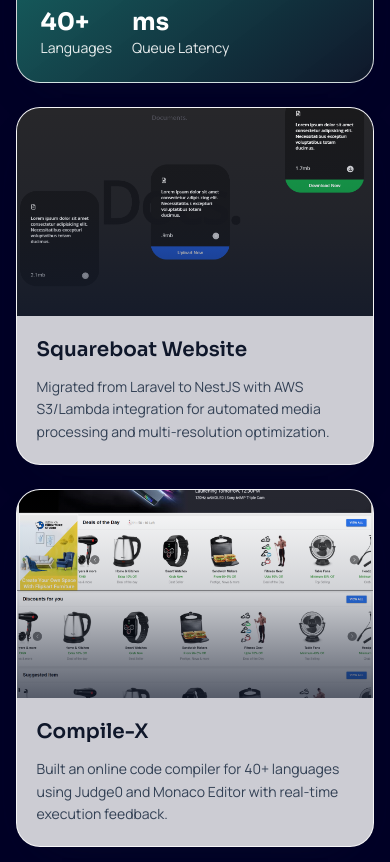
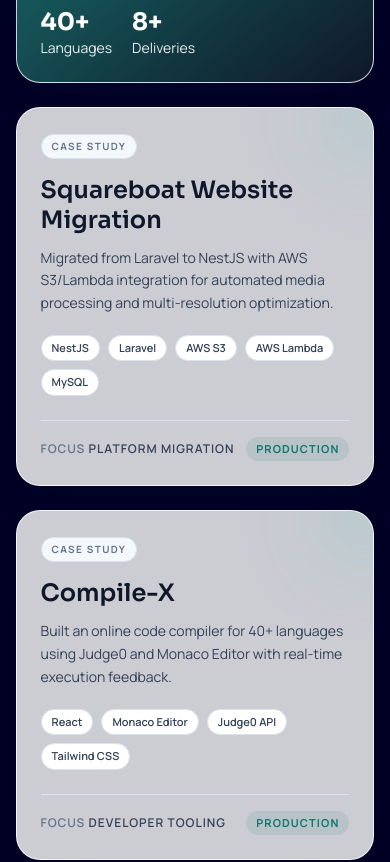
Before and after one commit to ammarkhan575/My-Portfolio, a React (Create React App) app: page / in a window 390 px wide. Shown: the part 5420-6282 px from the top of the page. Built offline with nearby package versions, Linux system fonts and the light colour scheme.

Commit message:
UPDATE: Refactor project details and enhance skill representation in the portfolio

```diff
--- a/src/components/SkillsLogo.jsx
+++ b/src/components/SkillsLogo.jsx
@@ -17,7 +17,7 @@
   SiTypescript,
 } from "react-icons/si";
 import { FaAws } from "react-icons/fa";
-import { FaBolt, FaNetworkWired, FaSitemap, FaTachometerAlt } from "react-icons/fa";
+import { FaBolt, FaNetworkWired, FaSitemap } from "react-icons/fa";
 
 const SKILL_ICONS = [
   { name: "PHP", icon: SiPhp, color: "text-indigo-600" },
--- a/src/scenes/Landing.jsx
+++ b/src/scenes/Landing.jsx
@@ -92,7 +92,7 @@
                                 <p className="text-[11px] font-semibold uppercase tracking-[0.16em] text-muted">
                                     Experience
                                 </p>
-                                <p className="mt-1 font-display text-lg font-bold text-ink">3+ Years</p>
+                                <p className="mt-1 font-display text-lg font-bold text-ink">2+ Years</p>
                             </div>
                         )}
                     </div>
--- a/src/scenes/Projects.jsx
+++ b/src/scenes/Projects.jsx
@@ -1,61 +1,61 @@
 import { motion } from "framer-motion";
-import project1 from "../assets/project-1.jpeg";
-import project2 from "../assets/project-2.jpeg";
-import project3 from "../assets/project-3.jpeg";
-import project4 from "../assets/project-4.jpeg";
-import project5 from "../assets/project-5.jpeg";
-import project6 from "../assets/project-6.jpeg";
-import project7 from "../assets/project-7.jpeg";
-import project8 from "../assets/project-8.png";
 
 const PROJECTS = [
     {
-        title: "Squareboat Website",
-        subtitle:
+        title: "Squareboat Website Migration",
+        summary:
             "Migrated from Laravel to NestJS with AWS S3/Lambda integration for automated media processing and multi-resolution optimization.",
-        image: project1,
+        focus: "Platform Migration",
+        stack: ["NestJS", "Laravel", "AWS S3", "AWS Lambda", "MySQL"],
     },
     {
         title: "Compile-X",
-        subtitle:
+        summary:
             "Built an online code compiler for 40+ languages using Judge0 and Monaco Editor with real-time execution feedback.",
-        image: project2,
+        focus: "Developer Tooling",
+        stack: ["React", "Monaco Editor", "Judge0 API", "Tailwind CSS"],
     },
     {
         title: "Job Portal",
-        subtitle:
+        summary:
             "Delivered a multi-role recruitment platform with Redis-backed security, RTK Query data flows, and automated alerts.",
-        image: project3,
+        focus: "Product Platform",
+        stack: ["React", "NestJS", "MySQL", "Redis", "RTK Query"],
     },
     {
         title: "Referral System",
-        subtitle:
+        summary:
             "Automated referral payouts and ledger generation for an education platform to reduce manual finance overhead.",
-        image: project4,
+        focus: "Business Automation",
+        stack: ["NestJS", "MySQL", "Ledger Logic", "Admin Workflows"],
     },
     {
         title: "HRMS Platform",
-        subtitle:
+        summary:
             "Migrated work log drafts from local storage to backend persistence for seamless cross-device continuity.",
-        image: project5,
+        focus: "Product Enhancement",
+        stack: ["React", "NestJS", "State Management", "API Design"],
     },
     {
         title: "Performance Optimization",
-        subtitle:
+        summary:
             "Resolved N+1 query bottlenecks and improved critical API latency with optimized query and indexing strategy.",
-        image: project6,
+        focus: "Scalability",
+        stack: ["SQL", "Query Optimization", "Indexing", "Backend APIs"],
     },
     {
         title: "Automated EL System",
-        subtitle:
+        summary:
             "Removed manual HR intervention by automating earned leave calculations and reducing operational errors.",
-        image: project7,
+        focus: "Workflow Automation",
+        stack: ["NestJS", "Business Rules", "Data Validation"],
     },
     {
         title: "Email Queue System",
-        subtitle:
+        summary:
             "Implemented Redis-backed async email delivery reducing synchronous API response time from seconds to milliseconds.",
-        image: project8,
+        focus: "Queue Architecture",
+        stack: ["Redis", "Queues", "Async Processing", "Node.js"],
     },
 ];
 
@@ -73,24 +73,43 @@
     visible: { opacity: 1, y: 0 },
 };
 
-const Project = ({ title, subtitle, image }) => {
+const Project = ({ title, summary, focus, stack }) => {
     return (
         <motion.article
             variants={projectVariant}
-            className="panel group overflow-hidden border border-white/90"
+            className="panel group relative overflow-hidden border border-line/90 bg-white/90 p-6 sm:p-7 transition duration-300 hover:-translate-y-1 hover:border-accent/35 hover:shadow-soft"
         >
-            <div className="relative h-52 overflow-hidden">
-                <img
-                    className="h-full w-full object-cover transition duration-700 group-hover:scale-105"
-                    src={image}
-                    alt={title}
-                />
-                <div className="absolute inset-0 bg-gradient-to-t from-ink/70 via-ink/20 to-transparent" />
-            </div>
+            <div className="pointer-events-none absolute -right-10 -top-10 h-24 w-24 rounded-full bg-accent-soft/15 blur-2xl" />
 
-            <div className="p-5 sm:p-6">
-                <h3 className="font-display text-xl font-semibold text-ink">{title}</h3>
-                <p className="mt-3 text-sm leading-relaxed text-slate">{subtitle}</p>
+            <div className="relative z-10">
+                <p className="inline-flex rounded-full border border-line bg-mist px-2.5 py-1 text-[10px] font-bold uppercase tracking-[0.14em] text-muted">
+                    Case Study
+                </p>
+
+                <h3 className="mt-4 font-display text-2xl font-semibold leading-tight text-ink">
+                    {title}
+                </h3>
+                <p className="mt-3 text-sm leading-relaxed text-slate md:text-base">{summary}</p>
+
+                <div className="mt-5 flex flex-wrap gap-2">
+                    {stack.map((tech) => (
+                        <span
+                            key={tech}
+                            className="rounded-full border border-line bg-white px-2.5 py-1 text-[11px] font-semibold text-slate"
+                        >
+                            {tech}
+                        </span>
+                    ))}
+                </div>
+
+                <div className="mt-6 flex items-center justify-between border-t border-line pt-4">
+                    <p className="text-xs font-semibold uppercase tracking-[0.08em] text-muted">
+                        Focus <span className="text-slate">{focus}</span>
+                    </p>
+                    <span className="rounded-full bg-accent/10 px-2.5 py-1 text-[11px] font-bold uppercase tracking-[0.1em] text-accent">
+                        Production
+                    </span>
+                </div>
             </div>
         </motion.article>
     );
@@ -146,8 +165,8 @@
                             Languages
                         </span>
                         <span>
-                            <strong className="block font-display text-2xl text-white">ms</strong>
-                            Queue Latency
+                            <strong className="block font-display text-2xl text-white">8+</strong>
+                            Deliveries
                         </span>
                     </div>
                 </motion.article>
@@ -156,8 +175,9 @@
                     <Project
                         key={project.title}
                         title={project.title}
-                        subtitle={project.subtitle}
-                        image={project.image}
+                        summary={project.summary}
+                        focus={project.focus}
+                        stack={project.stack}
                     />
                 ))}
             </motion.div>
```
